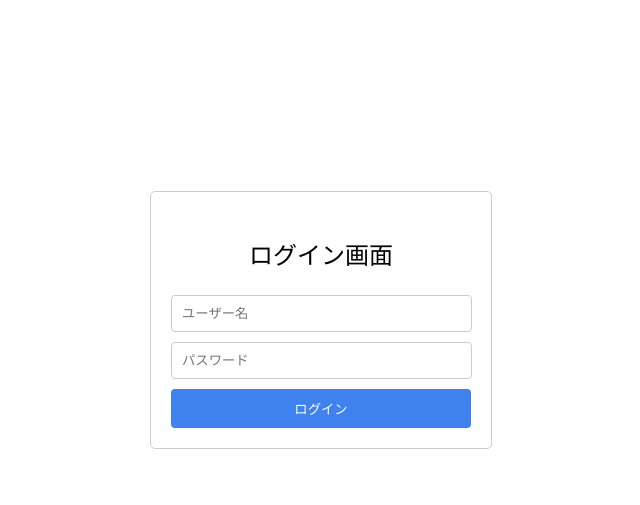
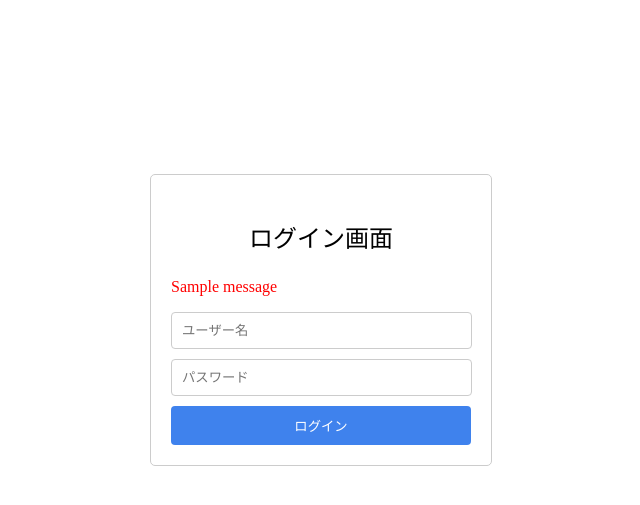
Before and after one commit to riNa-max/line-manager, a Django app: page / in a window 1280 px wide. Shown: the top 505 px of the page, without its empty margins (319-959 px from the left). Run offline with Django 5.2, Linux system fonts and the light colour scheme; tables that the repository leaves empty hold one stand-in row (values such as "Sample post"); one stand-in notice (Sample message) is shown.

Commit message:
fix code login error

```diff
--- a/accounts/templates/login.html
+++ b/accounts/templates/login.html
@@ -12,6 +12,13 @@
 <body>
     <div class="container">
         <p class="fsize">ログイン画面</p>
+        {% if messages %}
+        <div>
+            {% for message in messages %}
+                <p style="color: red;">{{ message }}</p>
+            {% endfor %}
+        </div>
+        {% endif %}
         <form action="{%url 'login'%}" method="post">
             {%csrf_token%}
             <input type="text" placeholder="ユーザー名" name="username">
--- a/accounts/views.py
+++ b/accounts/views.py
@@ -26,6 +26,11 @@ class AccountLoginView(LoginView):
 
     def get_success_url(self):
         return reverse_lazy('dashboard')
+
+
+    def form_invalid(self, form):
+        messages.error(self.request, "ログインに失敗しました。ユーザー名とパスワードを確認してください。")
+        return super().form_invalid(form)
 
 # 管理者に通知する関数
 def notify_inactive_users_to_admin(request,inactive_users):
```
